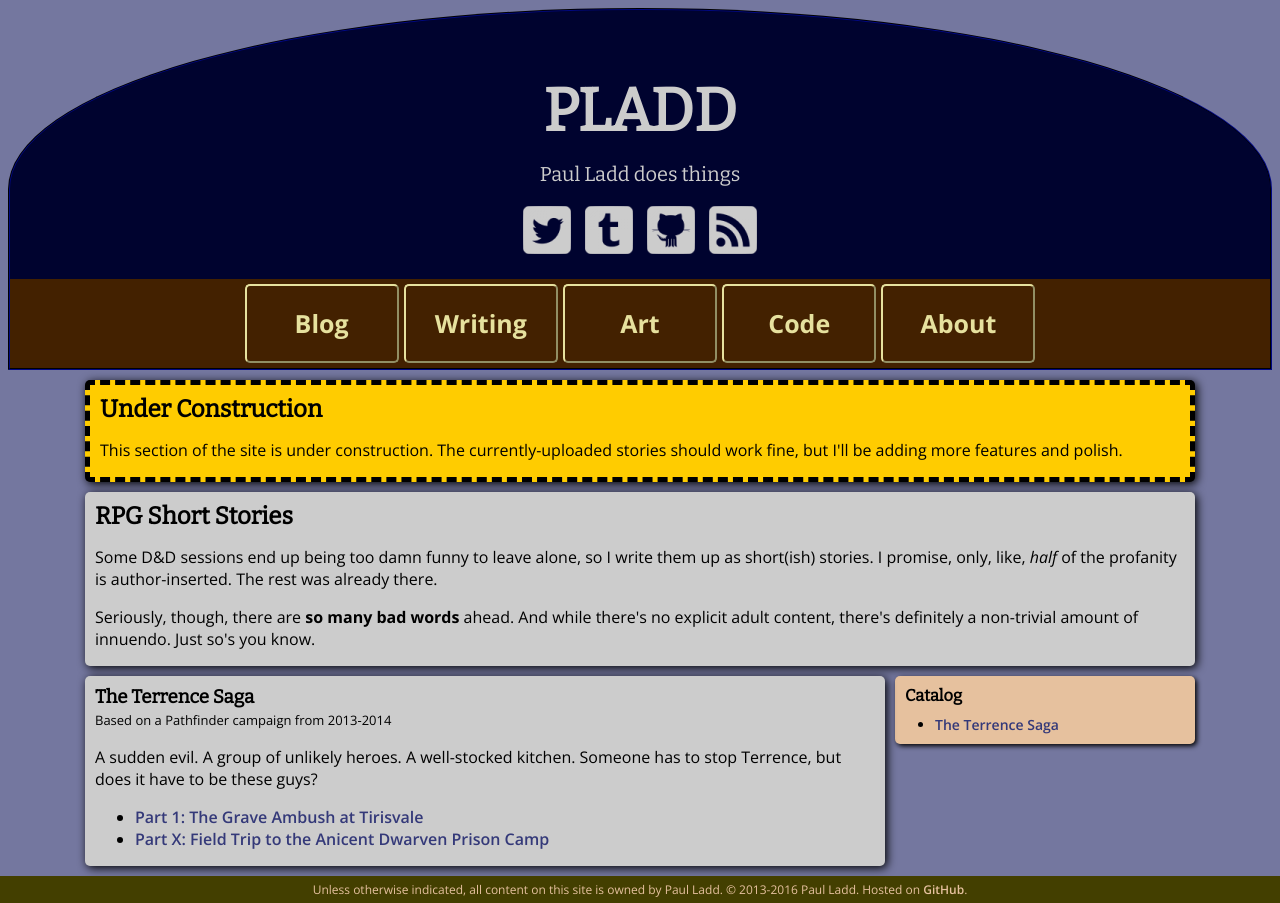
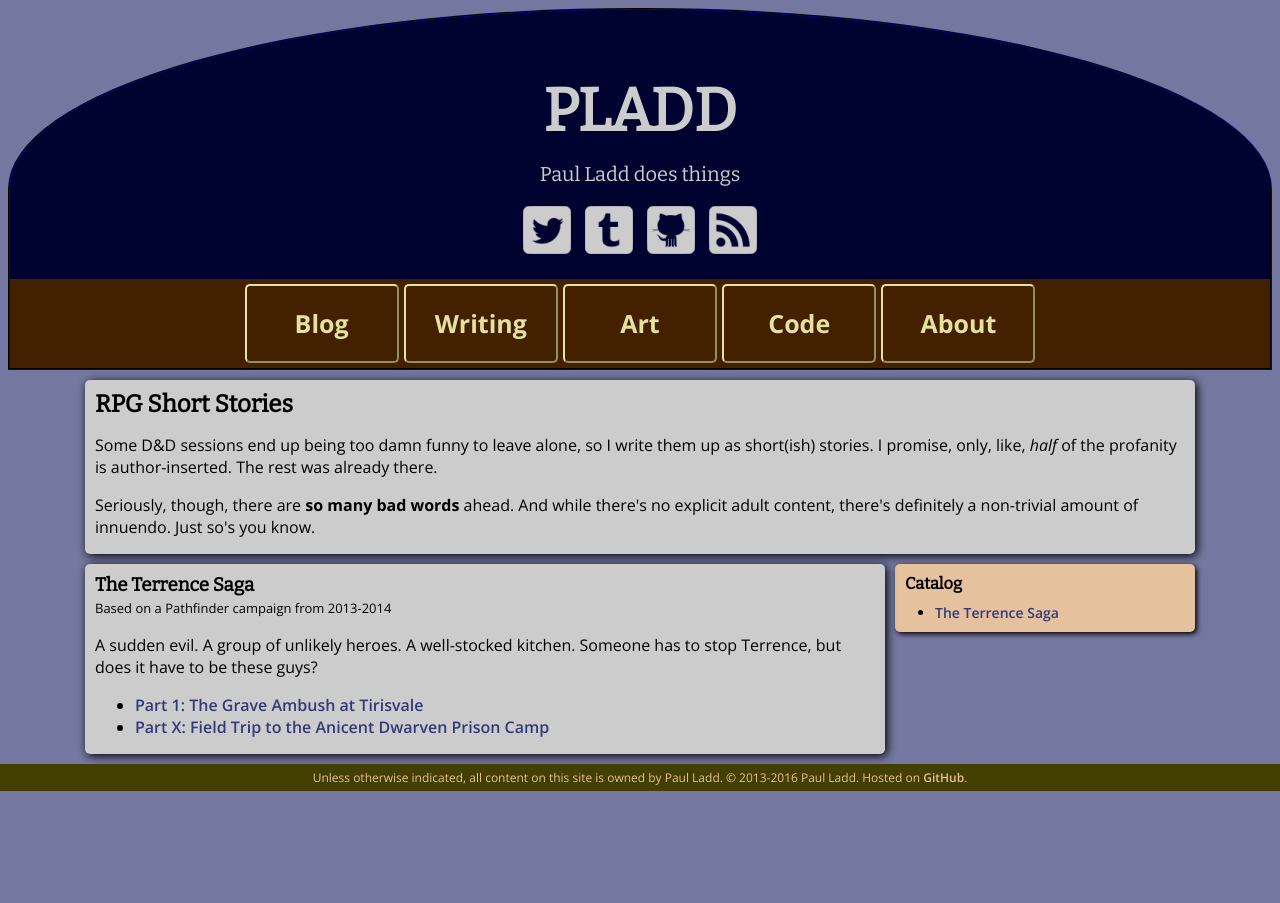
Before and after one commit to itspladd/personal-website-old, a Jekyll site: the page built from writing/rpg_stories/index.html, in a window 1280 px wide. Built offline with Jekyll 4.4.1, drawn with Linux system fonts in a browser that asks for light colours.

Commit message:
Removed unused writing layout

```diff
--- a/_layouts/writing.html
+++ /dev/null
@@ -1,10 +0,0 @@
----
-layout: default
----
-    <section class="under-construction">
-        <article>
-            <h2>Under Construction</h2>
-            <p>This section of the site is under construction. The currently-uploaded stories should work fine, but I'll be adding more features and polish.</p>
-        </article>
-    </section>
-    {{ content }}
--- a/writing/index.html
+++ b/writing/index.html
@@ -1,5 +1,5 @@
 ---
-layout: writing
+layout: default
 ---
 <aside class="sidebar">
     <h3>Writing Sidebar</h3>
--- a/writing/rpg_stories/index.html
+++ b/writing/rpg_stories/index.html
@@ -1,5 +1,5 @@
 ---
-layout: writing
+layout: default
 title: "RPG Stories: Paul Ladd Does Words, Art, and Code"
 ---
 
```
